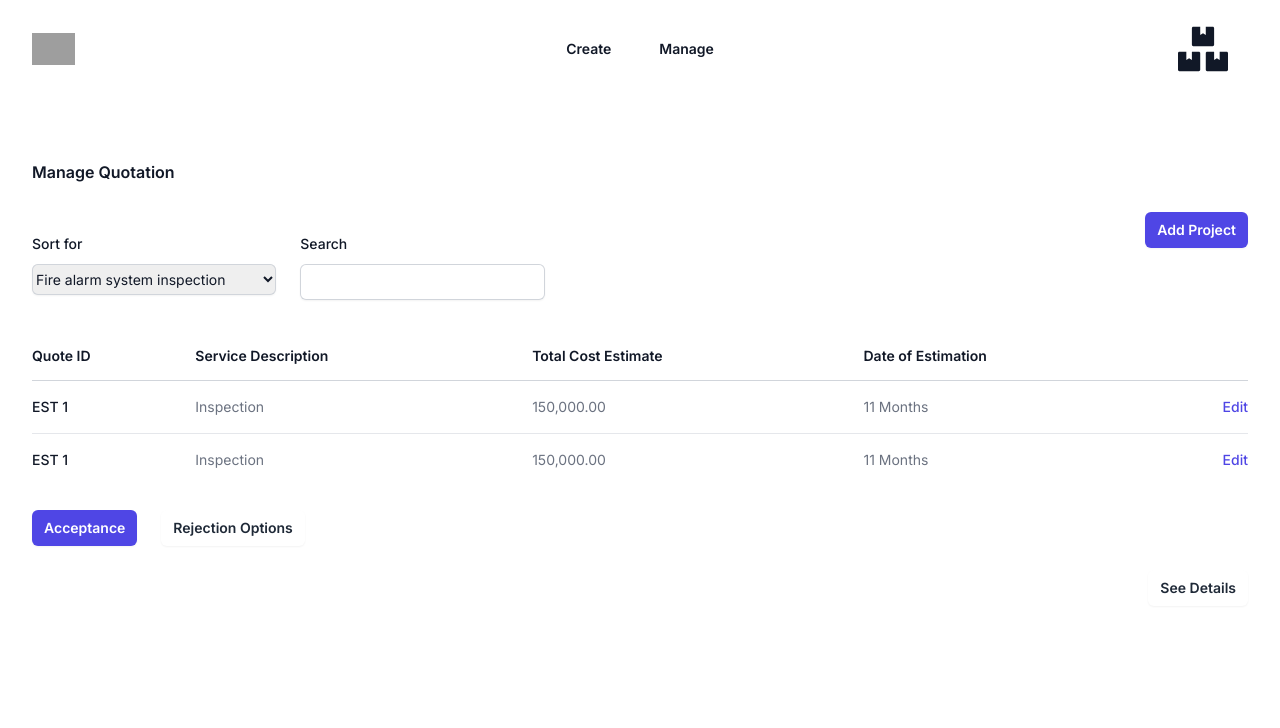
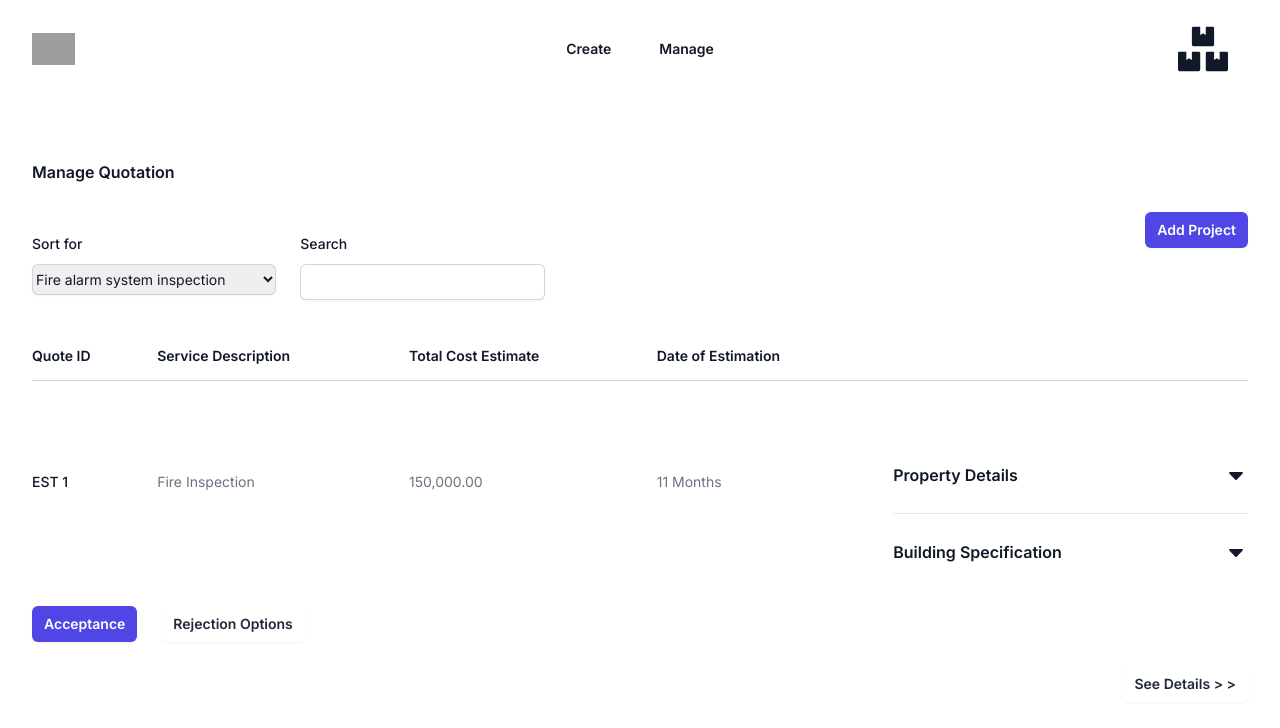
Before and after one commit to amoweolubusayo/q-ai, a Next.js app: page /estimation/manage in a window 1280 px wide. Shown: the top 728 px of the page. Built offline with nearby package versions, Linux system fonts and the light colour scheme; grey boxes are pictures that could not be loaded.

Commit message:
quotation flow complete

```diff
--- a/src/app/estimation/manage/details/page.tsx
+++ b/src/app/estimation/manage/details/page.tsx
@@ -1,15 +1,11 @@
-import { FaBoxes } from "react-icons/fa";
+"use client"
+import { FaBoxes, FaCaretDown, FaCaretUp } from "react-icons/fa";
 import Link from "next/link";
+import { Disclosure } from "@headlessui/react";
 const people = [
   {
     name: "EST 1",
-    title: "Inspection",
-    email: "150,000.00",
-    role: "11 Months",
-  },
-  {
-    name: "EST 1",
-    title: "Inspection",
+    title: "Fire Inspection",
     email: "150,000.00",
     role: "11 Months",
   },
@@ -18,6 +14,17 @@ const navigation = [
   { name: "Create", href: "#" },
   { name: "Manage", href: "#" },
 ];
+
+const details = [
+    {
+      heading: "Property Details",
+      description: "Residential.",
+    },
+    {
+      heading: "Building Specification",
+      description: "Brand New.",
+    },
+  ];
 
 export default function Manage() {
   return (
@@ -171,7 +178,7 @@ export default function Manage() {
                       scope="col"
                       className="relative py-3.5 pl-3 pr-4 sm:pr-0"
                     >
-                      <span className="sr-only">Edit</span>
+
                     </th>
                   </tr>
                 </thead>
@@ -195,7 +202,48 @@ export default function Manage() {
                           href="#"
                           className="text-indigo-600 hover:text-indigo-900"
                         >
-                          Edit<span className="sr-only">, {person.name}</span>
+                         <dl className="mt-10 space-y-6 divide-y divide-gray-900/10">
+                          {details.map((detail) => (
+                            <Disclosure
+                              as="div"
+                              key={detail.description}
+                              className="pt-6"
+                            >
+                              {({ open }) => (
+                                <>
+                                  <dt>
+                                    <Disclosure.Button className="flex w-full items-start justify-between text-left text-gray-900">
+                                      <span className="text-base font-semibold leading-7">
+                                        {detail.heading}
+                                      </span>
+                                      <span className="ml-6 flex h-7 items-center">
+                                        {open ? (
+                                          <FaCaretUp
+                                            className="h-6 w-6"
+                                            aria-hidden="true"
+                                          />
+                                        ) : (
+                                          <FaCaretDown
+                                            className="h-6 w-6"
+                                            aria-hidden="true"
+                                          />
+                                        )}
+                                      </span>
+                                    </Disclosure.Button>
+                                  </dt>
+                                  <Disclosure.Panel
+                                    as="dd"
+                                    className="mt-2 pr-12"
+                                  >
+                                    <p className="text-base leading-7 text-gray-600 text-left">
+                                      {detail.description}
+                                    </p>
+                                  </Disclosure.Panel>
+                                </>
+                              )}
+                            </Disclosure>
+                          ))}
+                        </dl>
                         </a>
                       </td>
                     </tr>
--- a/src/app/estimation/manage/page.tsx
+++ b/src/app/estimation/manage/page.tsx
@@ -1,16 +1,12 @@
-import { FaBoxes } from "react-icons/fa";
+"use client";
+import { FaBoxes, FaCaretUp, FaCaretDown } from "react-icons/fa";
 import Link from "next/link";
+import { Disclosure } from "@headlessui/react";
 
 const people = [
   {
     name: "EST 1",
-    title: "Inspection",
-    email: "150,000.00",
-    role: "11 Months",
-  },
-  {
-    name: "EST 1",
-    title: "Inspection",
+    title: "Fire Inspection",
     email: "150,000.00",
     role: "11 Months",
   },
@@ -18,6 +14,17 @@ const people = [
 const navigation = [
   { name: "Create", href: "#" },
   { name: "Manage", href: "/manage/details" },
+];
+
+const details = [
+  {
+    heading: "Property Details",
+    description: "Residential.",
+  },
+  {
+    heading: "Building Specification",
+    description: "Brand New.",
+  },
 ];
 
 export default function Manage() {
@@ -172,7 +179,7 @@ export default function Manage() {
                       scope="col"
                       className="relative py-3.5 pl-3 pr-4 sm:pr-0"
                     >
-                      <span className="sr-only">Edit</span>
+                      {/* <span className="sr-only">Edit</span> */}
                     </th>
                   </tr>
                 </thead>
@@ -192,12 +199,48 @@ export default function Manage() {
                         {person.role}
                       </td>
                       <td className="relative whitespace-nowrap py-4 pl-3 pr-4 text-right text-sm font-medium sm:pr-0">
-                        <a
-                          href="#"
-                          className="text-indigo-600 hover:text-indigo-900"
-                        >
-                          Edit<span className="sr-only">, {person.name}</span>
-                        </a>
+                        <dl className="mt-10 space-y-6 divide-y divide-gray-900/10">
+                          {details.map((detail) => (
+                            <Disclosure
+                              as="div"
+                              key={detail.description}
+                              className="pt-6"
+                            >
+                              {({ open }) => (
+                                <>
+                                  <dt>
+                                    <Disclosure.Button className="flex w-full items-start justify-between text-left text-gray-900">
+                                      <span className="text-base font-semibold leading-7">
+                                        {detail.heading}
+                                      </span>
+                                      <span className="ml-6 flex h-7 items-center">
+                                        {open ? (
+                                          <FaCaretUp
+                                            className="h-6 w-6"
+                                            aria-hidden="true"
+                                          />
+                                        ) : (
+                                          <FaCaretDown
+                                            className="h-6 w-6"
+                                            aria-hidden="true"
+                                          />
+                                        )}
+                                      </span>
+                                    </Disclosure.Button>
+                                  </dt>
+                                  <Disclosure.Panel
+                                    as="dd"
+                                    className="mt-2 pr-12"
+                                  >
+                                    <p className="text-base leading-7 text-gray-600 text-left">
+                                      {detail.description}
+                                    </p>
+                                  </Disclosure.Panel>
+                                </>
+                              )}
+                            </Disclosure>
+                          ))}
+                        </dl>
                       </td>
                     </tr>
                   ))}
@@ -220,12 +263,12 @@ export default function Manage() {
               </div>
 
               <div className="mt-6 flex items-center justify-end gap-x-6">
-                <Link href="estimation/manage/details">
+                <Link href="/estimation/manage/details">
                   <button
                     type="submit"
                     className="rounded-md bg-white px-3 py-2 text-sm font-semibold text-gray-800 shadow-sm hover:bg-indigo-500 focus-visible:outline focus-visible:outline-2 focus-visible:outline-offset-2 focus-visible:outline-indigo-600"
                   >
-                    See Details
+                    See Details &gt; &gt;
                   </button>
                 </Link>
               </div>
--- a/src/app/estimation/step/1/page.tsx
+++ b/src/app/estimation/step/1/page.tsx
@@ -1,4 +1,5 @@
 "use client";
+import Link from "next/link";
 import { Fragment, useState } from "react";
 import { Dialog, Transition } from "@headlessui/react";
 
@@ -331,6 +332,16 @@ export default function Example() {
                     <option value="other">Other</option>
                   </select>
                 </div>
+                <div className="mt-6 flex items-center justify-end gap-x-6">
+                  <Link href="/estimation/step/2">
+                    <button
+                      type="submit"
+                      className="rounded-md bg-indigo-600 px-3 py-2 text-sm font-semibold text-white shadow-sm hover:bg-indigo-500 focus-visible:outline focus-visible:outline-2 focus-visible:outline-offset-2 focus-visible:outline-indigo-600"
+                    >
+                      Next
+                    </button>
+                  </Link>
+                </div>
               </div>
             </div>
           </div>
--- a/src/app/estimation/step/3/page.tsx
+++ b/src/app/estimation/step/3/page.tsx
@@ -1,4 +1,5 @@
 "use client";
+import Link from "next/link";
 import { Fragment, useState } from "react";
 import { Dialog, Transition } from "@headlessui/react";
 
@@ -477,12 +478,14 @@ export default function Example() {
             </div>
 
             <div className="mt-6 flex items-center justify-end gap-x-6">
+            <Link href="/estimation/step/2">
               <button
                 type="button"
                 className="text-sm font-semibold leading-6 text-gray-900"
               >
                 Back
               </button>
+              </Link>
               <button
                 type="submit"
                 className="rounded-md bg-indigo-600 px-3 py-2 text-sm font-semibold text-white shadow-sm hover:bg-indigo-500 focus-visible:outline focus-visible:outline-2 focus-visible:outline-offset-2 focus-visible:outline-indigo-600"
```
Also changed, not shown: src/app/estimation/manage/project/page.tsx (+3 -29 lines), src/app/estimation/step/2/page.tsx (+7 -5 lines).
